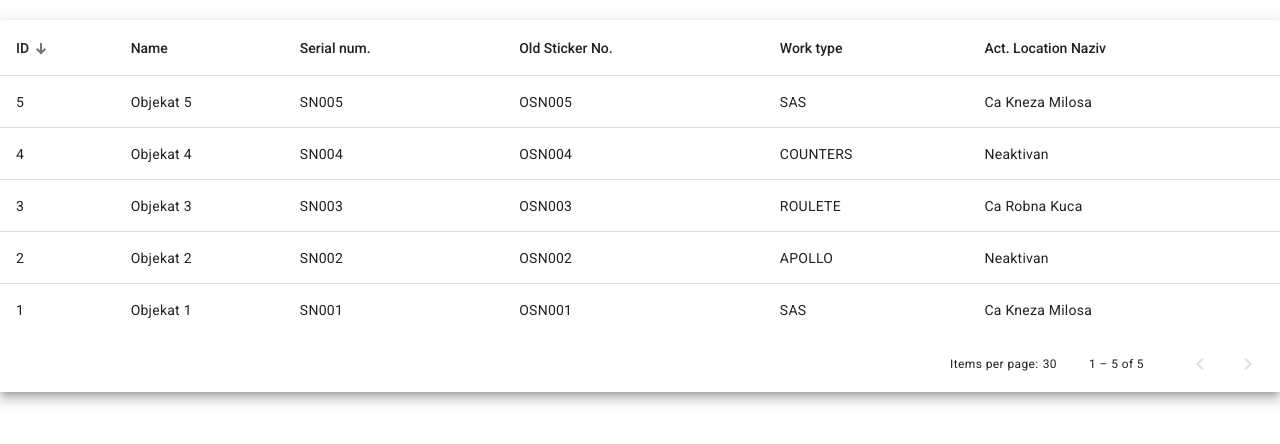
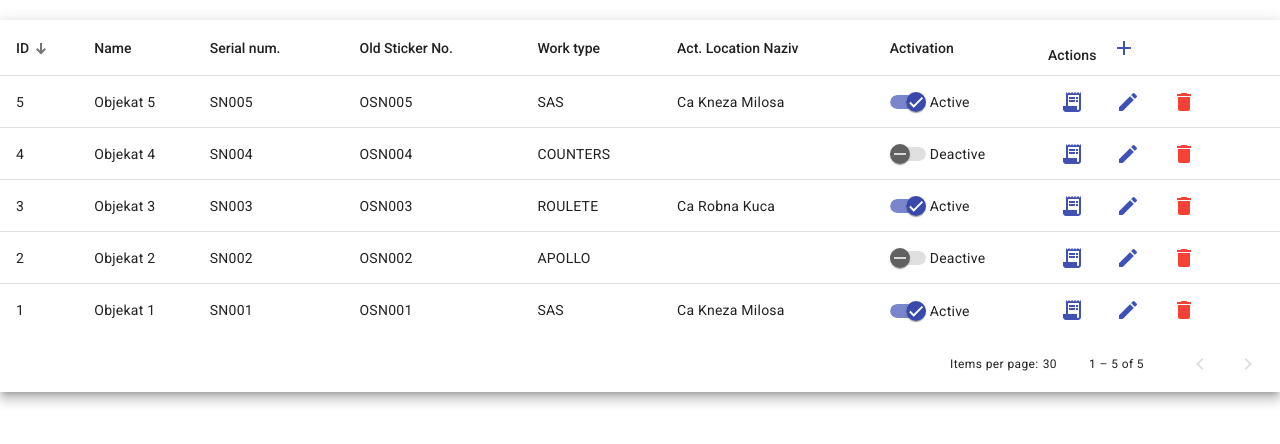
Before and after one commit to ajovano18191/EvidencijaAparata, an Angular app in the folder evidencijaaparata.client/: page / in a window 1280 px wide. Shown: the top 444 px of the page. Built offline with nearby package versions, Linux system fonts and the light colour scheme; no server answers; data requests are answered from the project's data file.

Commit message:
UI za akcije

```diff
--- a/evidencijaaparata.client/db.json
+++ b/evidencijaaparata.client/db.json
@@ -14,8 +14,7 @@
       "name": "Objekat 2",
       "serial_num": "SN002",
       "old_sticker_no": "OSN002",
-      "work_type": "APOLLO",
-      "act_location_naziv": "Neaktivan"
+      "work_type": "APOLLO"
     },
     {
       "id": 3,
@@ -31,8 +30,7 @@
       "name": "Objekat 4",
       "serial_num": "SN004",
       "old_sticker_no": "OSN004",
-      "work_type": "COUNTERS",
-      "act_location_naziv": "Neaktivan"
+      "work_type": "COUNTERS"
     },
     {
       "id": 5,
--- a/evidencijaaparata.client/src/app/gm-base.component.css
+++ b/evidencijaaparata.client/src/app/gm-base.component.css
@@ -41,3 +41,15 @@ table {
 .mat-column-created {
   max-width: 124px;
 }
+
+.demo-button-container {
+  padding-bottom: 16px;
+}
+
+.demo-button + .demo-button {
+  margin-left: 8px;
+}
+
+.example-button-row button {
+  margin-right: 8px;
+}
--- a/evidencijaaparata.client/src/app/gm-base.component.html
+++ b/evidencijaaparata.client/src/app/gm-base.component.html
@@ -41,7 +41,40 @@
       <!-- Act. Location Naziv Column -->
       <ng-container matColumnDef="act_location_naziv">
         <th mat-header-cell *matHeaderCellDef mat-sort-header disableClear>Act. Location Naziv</th>
-        <td mat-cell *matCellDef="let row">{{row.act_location_naziv}}</td>
+        <td mat-cell *matCellDef="let row">{{row.act_location_naziv ? row.act_location_naziv : ""}}</td>
+      </ng-container>
+
+      <!-- Activation Column -->
+      <ng-container matColumnDef="activation">
+        <th mat-header-cell *matHeaderCellDef disableClear>Activation</th>
+        <td mat-cell *matCellDef="let row">
+          <mat-slide-toggle class="example-margin" color="primary" [checked]="row.act_location_id !== undefined">
+            {{row.act_location_id ? "Active" : "Deactive"}}
+          </mat-slide-toggle>
+        </td>
+      </ng-container>
+
+      <!-- Actions Column -->
+      <ng-container matColumnDef="actions">
+        <th mat-header-cell *matHeaderCellDef disableClear>
+          Actions
+          <button mat-icon-button color="primary" aria-label="Example icon button with a home icon">
+            <mat-icon>add</mat-icon>
+          </button>
+        </th>
+        <td mat-cell *matCellDef="let row">
+          <div class="example-button-row">
+            <button mat-icon-button color="primary" aria-label="Example icon button with a home icon">
+              <mat-icon>receipt_long</mat-icon>
+            </button>
+            <button mat-icon-button color="primary" aria-label="Example icon button with a home icon">
+              <mat-icon>edit</mat-icon>
+            </button>
+            <button mat-icon-button color="warn" matTooltip="Basic" aria-label="Example icon-button with a heart icon">
+              <mat-icon>delete</mat-icon>
+            </button>
+          </div>
+        </td>
       </ng-container>
 
       <tr mat-header-row *matHeaderRowDef="displayedColumns"></tr>
--- a/evidencijaaparata.client/src/app/gm-base.component.ts
+++ b/evidencijaaparata.client/src/app/gm-base.component.ts
@@ -3,21 +3,25 @@ import { Component, ViewChild, AfterViewInit } from '@angular/core';
 import { MatPaginator, MatPaginatorModule } from '@angular/material/paginator';
 import { MatSort, MatSortModule, SortDirection } from '@angular/material/sort';
 import { merge, Observable, of as observableOf, of } from 'rxjs';
-import { catchError, delay, map, startWith, switchMap } from 'rxjs/operators';
+import { catchError, map, startWith, switchMap } from 'rxjs/operators';
 import { MatTableModule } from '@angular/material/table';
 import { MatProgressSpinnerModule } from '@angular/material/progress-spinner';
-import { CommonModule, DatePipe, NgIf } from '@angular/common';
-import { GMBase, GMBaseWorkType } from './gm-base.interface';
+import { DatePipe, NgIf } from '@angular/common';
+import { GMBase } from './gm-base.interface';
+import { MatButtonModule } from '@angular/material/button';
+import { MatIconModule } from '@angular/material/icon';
+import { MatDialogModule } from '@angular/material/dialog';
+import { MatSlideToggleModule } from '@angular/material/slide-toggle';
 
 @Component({
   selector: 'app-gm-base',
   standalone: true,
-  imports: [NgIf, MatProgressSpinnerModule, MatTableModule, MatSortModule, MatPaginatorModule, DatePipe,],
+  imports: [NgIf, MatProgressSpinnerModule, MatTableModule, MatSortModule, MatPaginatorModule, DatePipe, MatButtonModule, MatIconModule, MatDialogModule, MatSlideToggleModule,],
   templateUrl: './gm-base.component.html',
   styleUrls: ['./gm-base.component.css']
 })
 export class GmBaseComponent implements AfterViewInit {
-  displayedColumns: string[] = ['id', 'name', 'serial_num', 'old_sticker_no', 'work_type', 'act_location_naziv',];
+  displayedColumns: string[] = ['id', 'name', 'serial_num', 'old_sticker_no', 'work_type', 'act_location_naziv', 'activation', 'actions',];
   exampleDatabase: ExampleHttpDatabase | null = null;
   data: GMBase[] = [];
 
--- a/evidencijaaparata.client/src/app/gm-base.interface.ts
+++ b/evidencijaaparata.client/src/app/gm-base.interface.ts
@@ -4,7 +4,7 @@ export interface GMBase {
   serial_num: string;
   old_sticker_no: string;
   work_type: GMBaseWorkType;
-  act_location_naziv: string;
+  act_location_naziv: string | undefined;
   act_location_id: number | undefined;
 }
 
```
